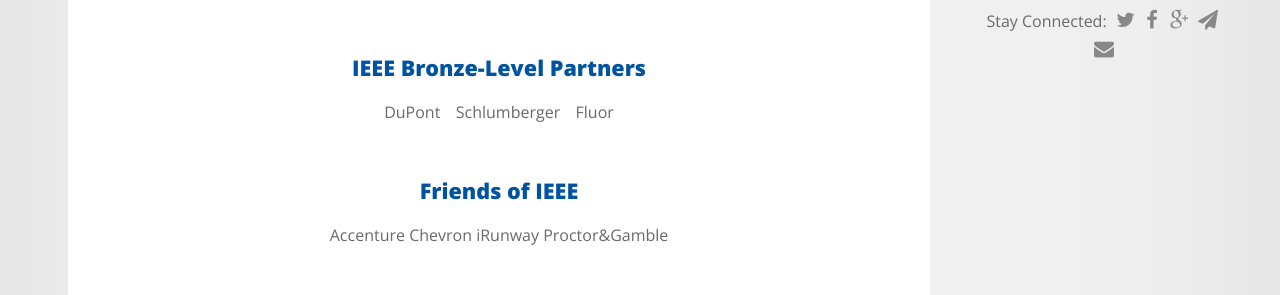
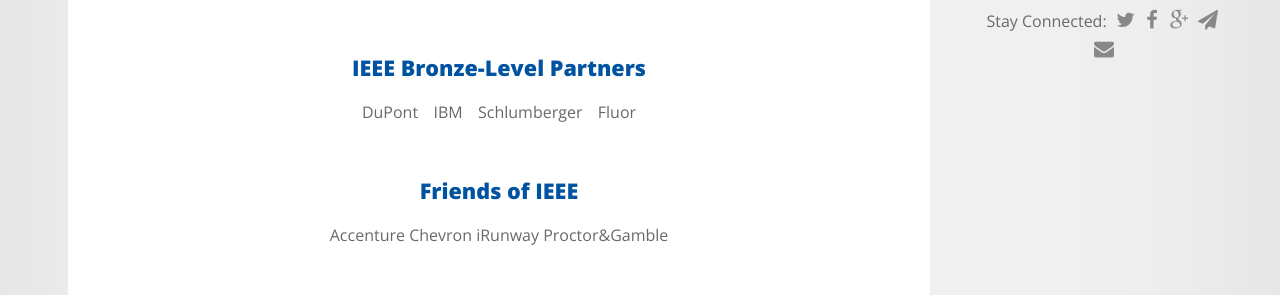
Before and after one commit to ieee-ut/ieee-ut.github.io, a Jekyll site: the page built from partners.html, in a window 1280 px wide. Shown: the part 542-837 px from the top of the page. Built offline with Jekyll 4.4.1, drawn with Linux system fonts in a browser that asks for light colours; Markdown is read by kramdown in place of the engine named in the settings; comment, search, counter and statistics services are not loaded.

Commit message:
IBM is a Bronze partner

```diff
--- a/partners.html
+++ b/partners.html
@@ -18,7 +18,7 @@
 		<!--<h3>IEEE Silver-Level Partners</h3>-->
 		<!--<p style="word-spacing: 0.7em;">Fluor     USAA     NI</p>-->
 		<h3>IEEE Bronze-Level Partners</h3>
-		<p style="word-spacing: 0.7em;">DuPont     Schlumberger     Fluor</p>
+		<p style="word-spacing: 0.7em;">DuPont     IBM     Schlumberger     Fluor</p>
 		<h3>Friends of IEEE</h3>
 		<p>Accenture     Chevron     iRunway     Proctor&amp;Gamble</p>
 	</span>
```
